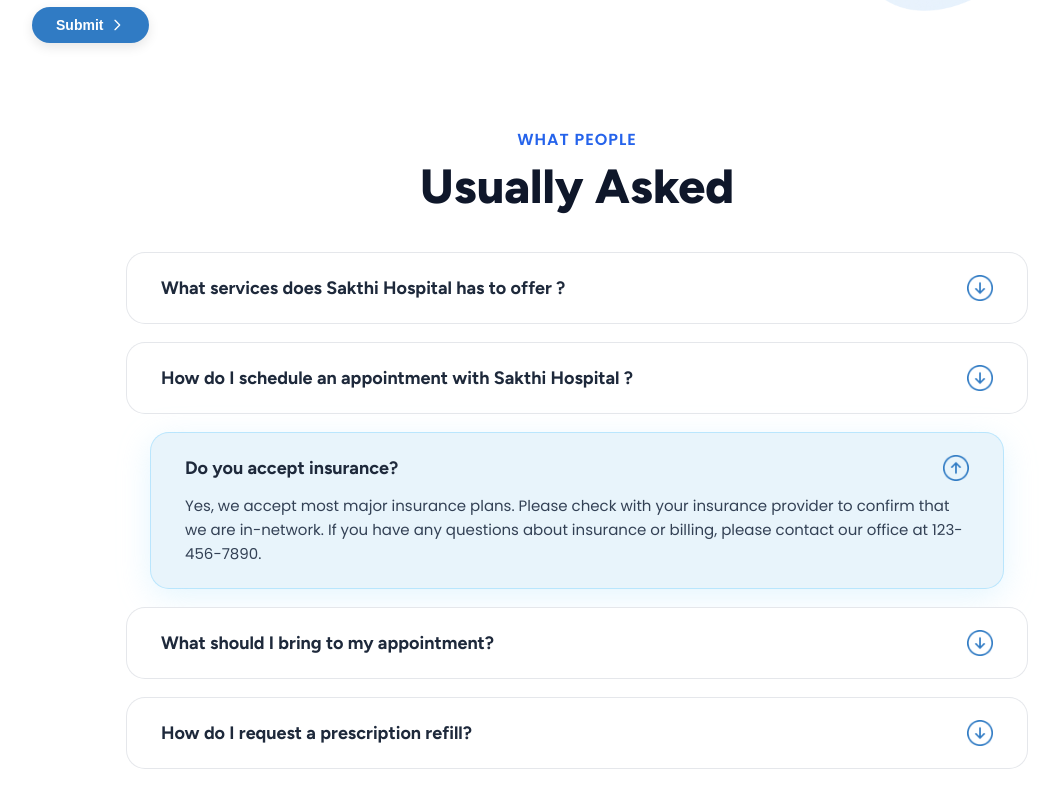
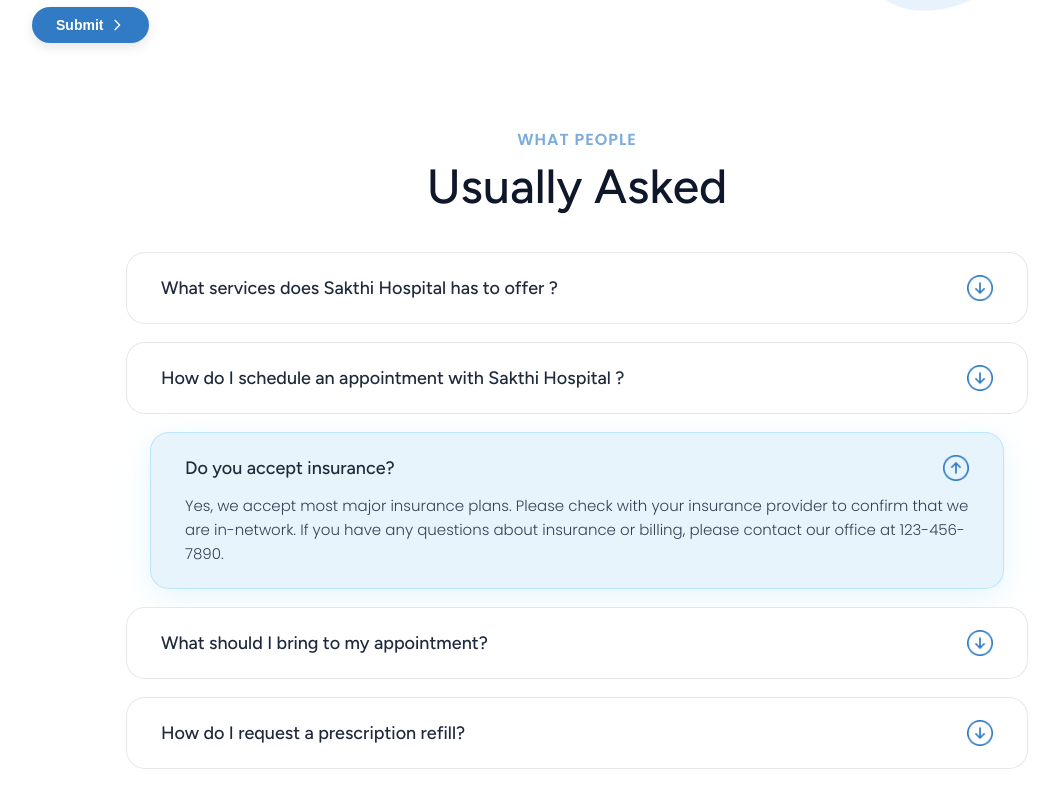
Before and after one commit to astcy/sakthihospitals, a React (Create React App) app: page /#/ in a window 1280 px wide. Shown: the part 5621-6428 px from the top of the page, without its empty margins (63-1122 px from the left). Built offline with nearby package versions, Linux system fonts and the light colour scheme.

Commit message:
thisswsdttetd

```diff
--- a/src/Homepage/Asked.jsx
+++ b/src/Homepage/Asked.jsx
@@ -35,11 +35,9 @@
     return () => window.removeEventListener("resize", handleResize);
   }, []);
 
-  // Font family helpers
   const poppins = "'Poppins', sans-serif";
   const figtree = "'Figtree', sans-serif";
 
-  // Styles
   const styles = {
     main: {
       minHeight: "100vh",
@@ -51,7 +49,7 @@
       fontFamily: poppins,
     },
     title: {
-      color: "#2563eb",
+      color: "#7dacda",
       fontWeight: 700,
       fontSize: isMobile ? "13px" : "16px",
       letterSpacing: "1px",
@@ -63,7 +61,7 @@
     },
     subtitle: {
       color: "#0f172a",
-      fontWeight: 800,
+      fontWeight: 400,
       fontSize: isMobile ? "26px" : "48px",
       marginBottom: isMobile ? "22px" : "40px",
       textAlign: "center",
@@ -95,7 +93,6 @@
     faqBoxActive: {
       background: "#e8f4fb",
       boxShadow: "0 8px 32px #bae6fd66, 0 0 0 1px #bae6fd",
-      // Open box moves slightly right
       marginLeft: isMobile ? "4px" : "24px",
       width: isMobile ? "calc(100% - 8px)" : "calc(100% - 48px)",
     },
@@ -106,7 +103,7 @@
     },
     question: {
       color: "#1e293b",
-      fontWeight: 700,
+      fontWeight: 500, // Reduced from 700
       fontSize: isMobile ? "15px" : "18px",
       margin: 0,
       flex: 1,
@@ -134,7 +131,7 @@
       marginTop: isMobile ? "8px" : "13px",
       color: "#334155",
       fontSize: isMobile ? "13px" : "15px",
-      fontWeight: 400,
+      fontWeight: 300, // Reduced from 400
       fontFamily: poppins,
       lineHeight: 1.6,
       userSelect: "none",
```
